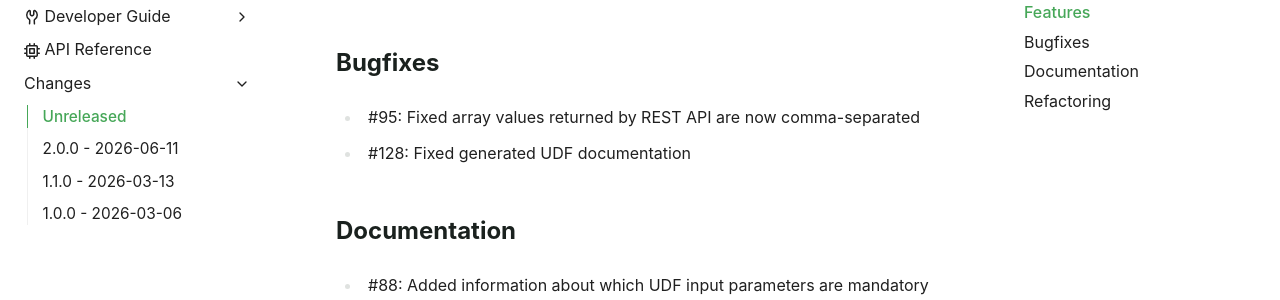
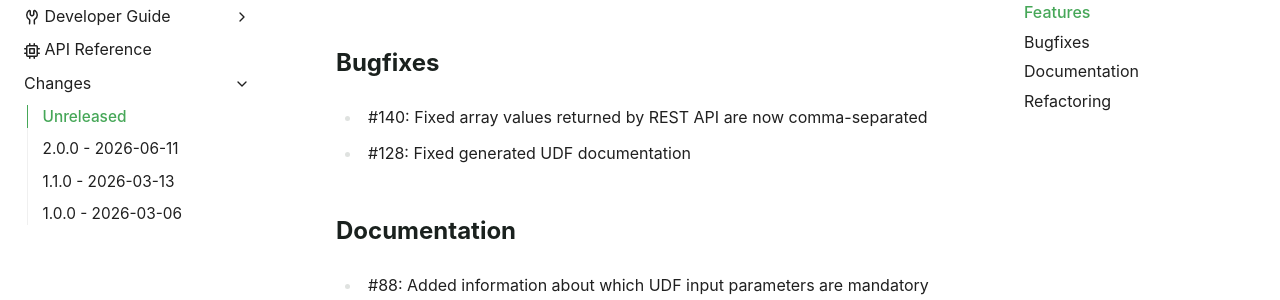
Before and after one commit to exasol/mlflow-plugin, a Sphinx documentation site: the page built from doc/changes/unreleased.md, in a window 1280 px wide and 900 px high, scrolled down 584 px. Shown: the part 153-453 px from the top of the window. Built offline with Sphinx 7.4.7, drawn with Linux system fonts in a browser that asks for light colours; pages that are not in the unit, such as notebooks, are missing from menus.

Commit message:
Update doc/changes/unreleased.md
Co-authored-by: Christoph Kuhnke <christoph.kuhnke@exasol.com>

```diff
--- a/doc/changes/unreleased.md
+++ b/doc/changes/unreleased.md
@@ -18,7 +18,7 @@ This release adds support for accessing the MLflow REST API via an Exasol Virtua
 
 ## Bugfixes
 
-* #95: Fixed array values returned by REST API are now comma-separated
+* #140: Fixed array values returned by REST API are now comma-separated
 * #128: Fixed generated UDF documentation
 
 ## Documentation
```
